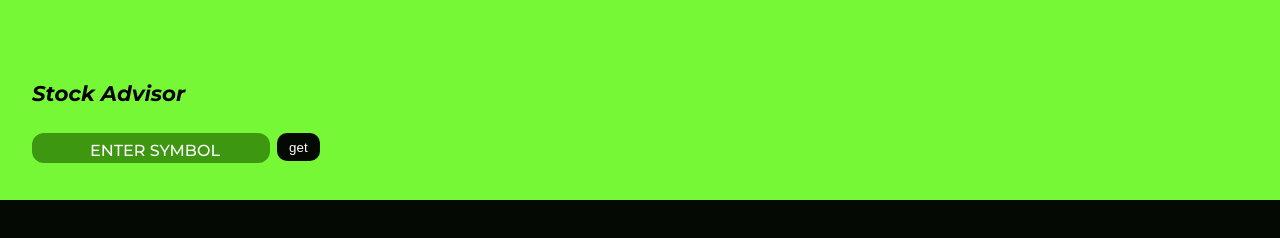
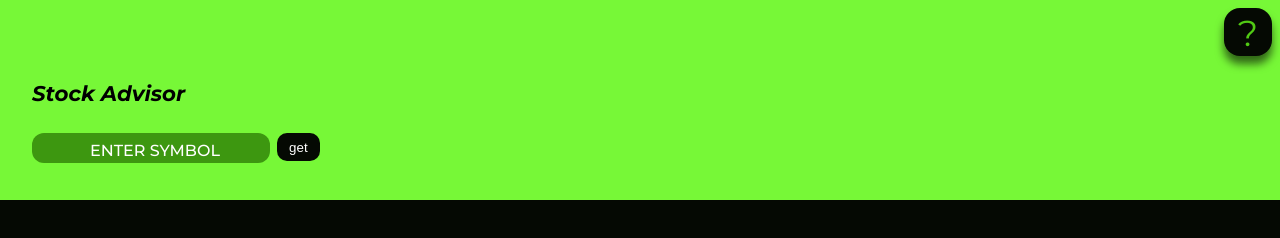
Before and after one commit to DjayNii/stocks, a plain HTML site: page index.html in a window 1280 px wide. Drawn offline with Linux system fonts and the light colour scheme.

Commit message:
added instructions!!

```diff
--- a/index.html
+++ b/index.html
@@ -20,6 +20,8 @@
         <input type="text" class="symbol_input" placeholder="ENTER SYMBOL" />
         <button class="button" onclick="gettingData()">get</button>
       </div>
+
+      <button class="instructions">?</button>
     </nav>
 
     <div class="bottom">
--- a/style.css
+++ b/style.css
@@ -78,6 +78,23 @@ input {
   pointer-events: none;
   border-radius: 1.87rem;
   transform: translateX(1rem);
+}
+
+.instructions {
+  background-color: #050903;
+  color: #51ca14;
+  width: 3rem;
+  height: 3rem;
+  border: 0;
+  padding: 0.2rem;
+  border-radius: 1rem;
+  font-size: 36px;
+  text-align: center;
+  position: fixed;
+  right: 0.5rem;
+  top: 0.5rem;
+  box-shadow: rgba(5, 9, 3, 0.611) 0 8px 8px 0;
+  font-family: "Montserrat", sans-serif;
 }
 
 .blurLayer {
```
